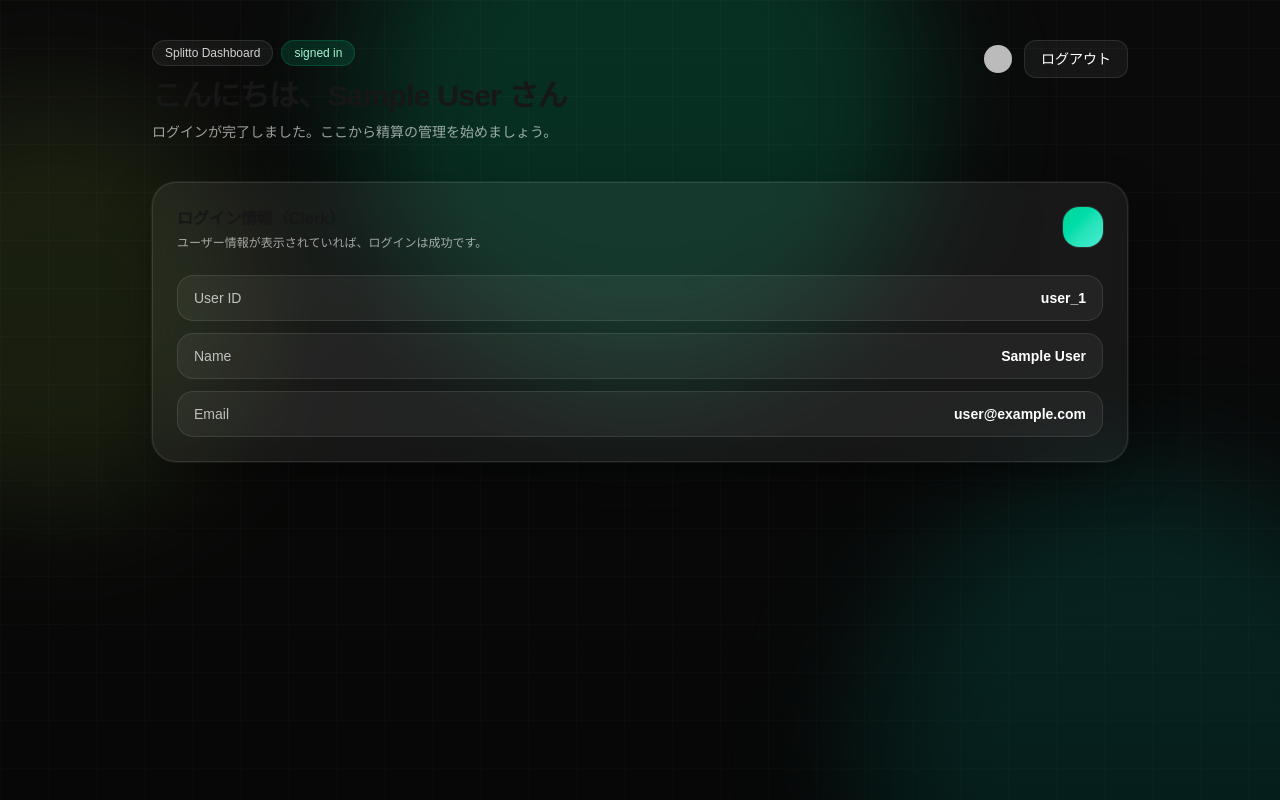
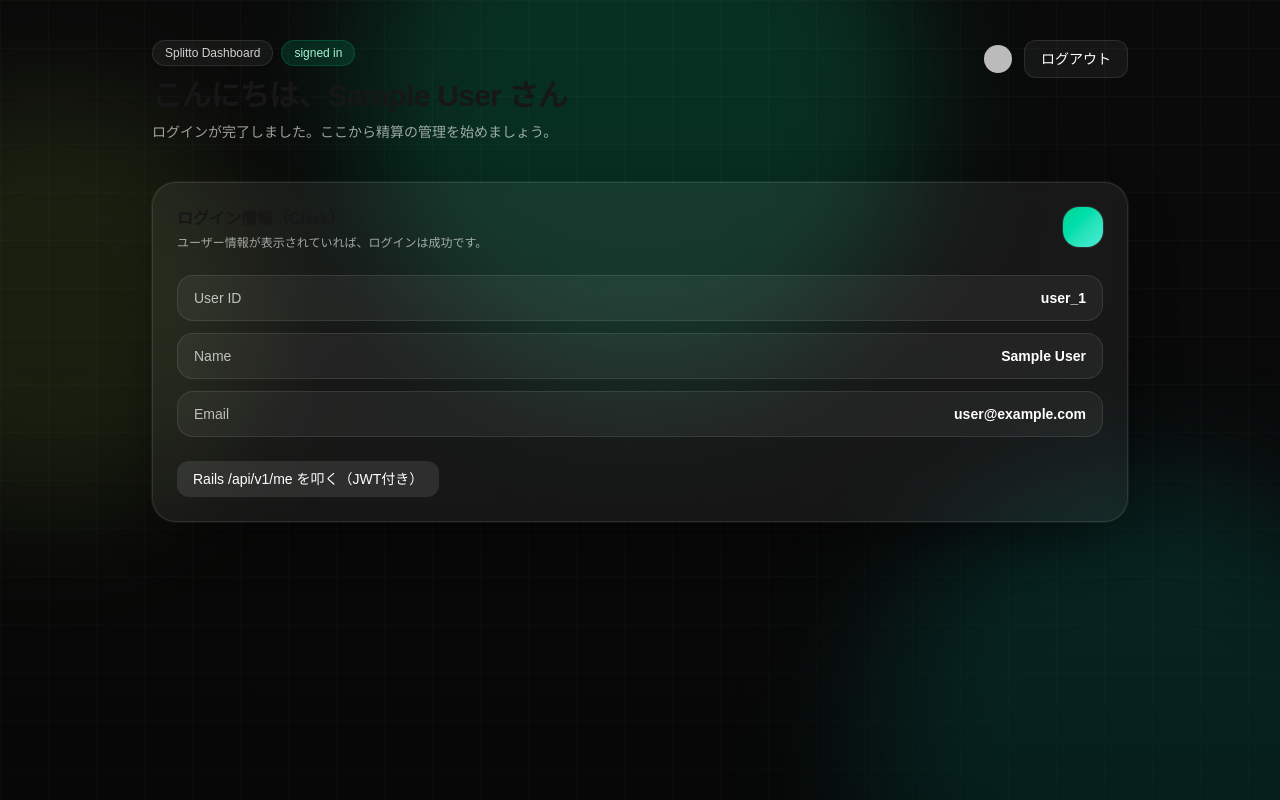
Before and after one commit to Kazuya-Sakashita/splitto, a Next.js app in the folder frontend/: page /dashboard in a window 1280 px wide. Shown: the top 800 px of the page. Built offline with nearby package versions, Linux system fonts and the light colour scheme; no server answers; sample sign-in values are in the browser's storage; some icons are missing.

Commit message:
feat(frontend): JWT付きでRailsの保護APIを叩くデバッグ導線を追加

```diff
--- /dev/null
+++ b/frontend/lib/api/authenticatedFetch.ts
@@ -0,0 +1,55 @@
+"use client"
+
+import { useAuth } from "@clerk/nextjs"
+
+type FetchArgs = [input: RequestInfo | URL, init?: RequestInit]
+
+/**
+ * Clerk の JWT を Authorization ヘッダーに付与して fetch するためのフック。
+ *
+ * - getToken({ template: "splitto-api" }) を使い、Rails API 用の JWT Template を明示して取得する
+ *   （デフォルトトークンだと azp/aud 等が期待とズレて 401 になるケースを避けるため）
+ * - init.headers を引き継ぎつつ Authorization を追加する
+ * - JSON 送信時のみ Content-Type を付け、FormData の場合はブラウザに任せる
+ * - 401 は呼び出し側で一律ハンドリングできるよう例外にする
+ */
+export function useAuthenticatedFetch() {
+  const { getToken } = useAuth()
+
+  return async (...args: FetchArgs) => {
+    const [input, init] = args
+
+    // JWT Template を指定して API 用トークンを取得（Clerk Dashboard の Template name と一致させる）
+    const token = await getToken({ template: "splitto-api" })
+
+    // 既存ヘッダーを維持しつつ、必要なヘッダーを追加する
+    const headers = new Headers(init?.headers)
+
+    // トークンが取得できた場合のみ Authorization を付与（未ログイン時などは付けない）
+    if (token) headers.set("Authorization", `Bearer ${token}`)
+
+    // body があるときだけ Content-Type を付ける（GET 等では不要）
+    const hasBody = init?.body != null
+
+    // FormData は Content-Type（boundary付き）をブラウザが自動設定するため、手動設定しない
+    const isFormData = typeof FormData !== "undefined" && init?.body instanceof FormData
+
+    // JSON 送信時に Content-Type が未指定なら追加（呼び出し側で上書きも可能）
+    if (hasBody && !isFormData && !headers.has("Content-Type")) {
+      headers.set("Content-Type", "application/json")
+    }
+
+    // Bearer 運用では通常 cookie を送らないため credentials は不要（必要になったら追加）
+    const res = await fetch(input, {
+      ...init,
+      headers,
+    })
+
+    // 認証失敗は呼び出し側でログイン誘導などに統一して繋げられるよう例外化
+    if (res.status === 401) {
+      throw new Error("UNAUTHORIZED")
+    }
+
+    return res
+  }
+}
--- /dev/null
+++ b/frontend/src/app/(dashboard)/dashboard/_components/MeDebugButton.tsx
@@ -0,0 +1,49 @@
+"use client"
+
+import { useState } from "react"
+// ✅ alias を使わず確実に参照する（app/(dashboard)/dashboard/_components からの相対）
+import { useAuthenticatedFetch } from "../../../../../lib/api/authenticatedFetch"
+
+export function MeDebugButton() {
+  const authFetch = useAuthenticatedFetch()
+  const [loading, setLoading] = useState(false)
+  const [result, setResult] = useState<string>("")
+
+  const onClick = async () => {
+    setLoading(true)
+    setResult("")
+
+    try {
+      const base = process.env.NEXT_PUBLIC_API_BASE_URL
+      if (!base) throw new Error("NEXT_PUBLIC_API_BASE_URL is not set")
+
+      const res = await authFetch(`${base}/api/v1/me`, { method: "GET" })
+      const text = await res.text()
+
+      setResult(`status: ${res.status}\n\n${text}`)
+    } catch (e) {
+      setResult(`error: ${String(e)}`)
+    } finally {
+      setLoading(false)
+    }
+  }
+
+  return (
+    <div className="mt-6">
+      <button
+        type="button"
+        onClick={onClick}
+        disabled={loading}
+        className="rounded-xl bg-white/10 px-4 py-2 text-sm font-medium text-white hover:bg-white/15 disabled:opacity-60"
+      >
+        {loading ? "calling /api/v1/me..." : "Rails /api/v1/me を叩く（JWT付き）"}
+      </button>
+
+      {result ? (
+        <pre className="mt-3 whitespace-pre-wrap rounded-xl bg-black/30 p-4 text-xs text-white/80">
+          {result}
+        </pre>
+      ) : null}
+    </div>
+  )
+}
--- a/frontend/src/app/(dashboard)/dashboard/page.tsx
+++ b/frontend/src/app/(dashboard)/dashboard/page.tsx
@@ -4,6 +4,7 @@ import { DashboardHeaderActions } from "./_components/DashboardHeaderActions"
 import { GlassCard } from "@/components/ui/GlassCard"
 import { InfoRow } from "@/components/ui/InfoRow"
 import { Badge } from "@/components/ui/Badge"
+import { MeDebugButton } from "./_components/MeDebugButton"
 
 export default async function DashboardPage() {
   const user = await currentUser()
@@ -56,6 +57,9 @@ export default async function DashboardPage() {
             <InfoRow label="Name" value={name} />
             <InfoRow label="Email" value={primaryEmail} />
           </div>
+
+          {/* --- 一時デバッグ用: Rails保護エンドポイントをJWT付きで叩く --- */}
+          <MeDebugButton />
         </GlassCard>
       </main>
     </div>
```
